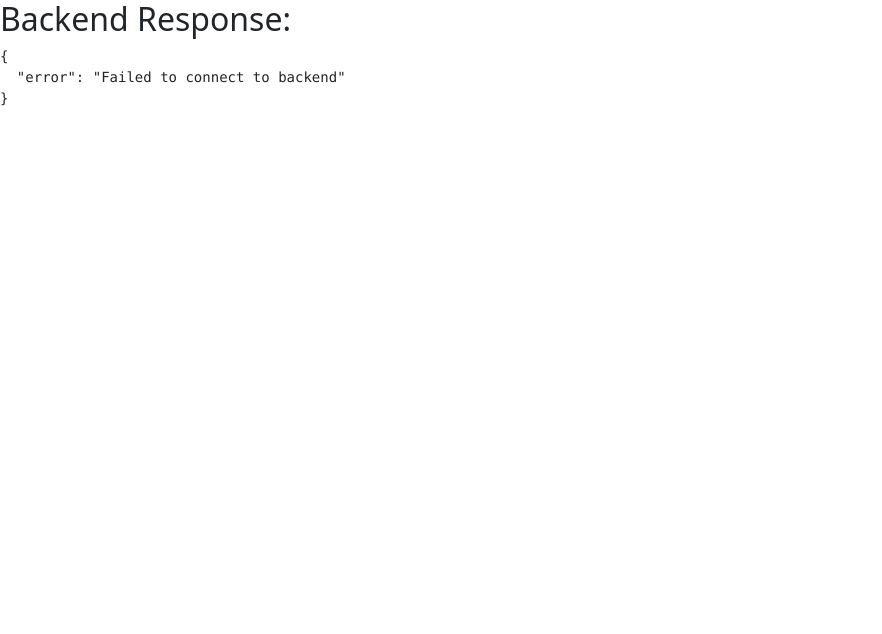
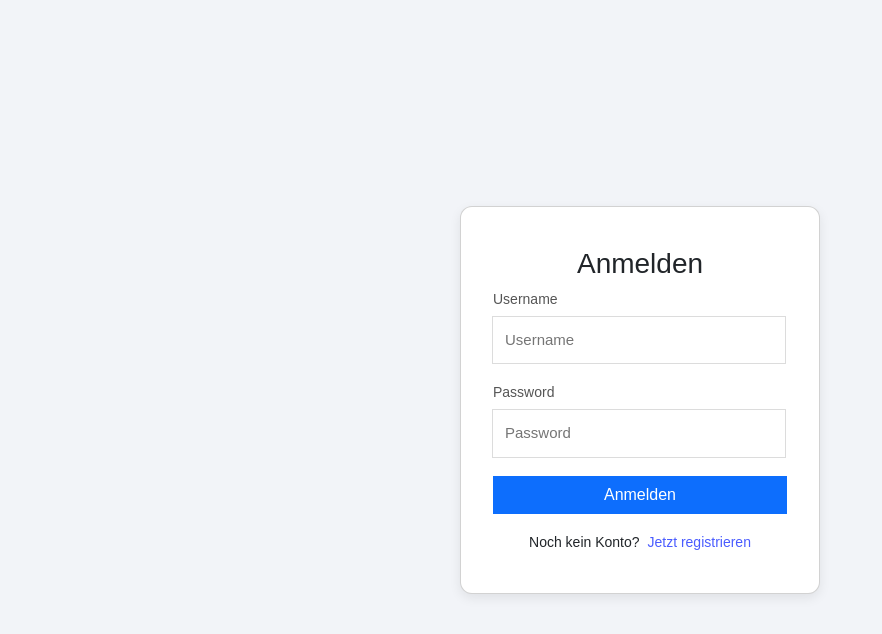
Before and after one commit to flx365/grubenfunk, a Vue app in the folder frontend/: page /login in a window 1280 px wide. Shown: the top 634 px of the page, without its empty margins (0-882 px from the left). Built offline with nearby package versions, Linux system fonts and the light colour scheme.

Commit message:
feat: add login and registration views with routing

```diff
--- a/frontend/src/App.vue
+++ b/frontend/src/App.vue
@@ -1,27 +1,9 @@
 <script setup>
-import { ref, onMounted } from 'vue'
-
-const backendResponse = ref(null)
-
-onMounted(async () => {
-  try {
-    const response = await fetch('http://127.0.0.1:8000/')
-    if (response.ok) {
-      backendResponse.value = await response.json()
-    } else {
-      backendResponse.value = { error: 'Failed to fetch data from backend' }
-    }
-  } catch (error) {
-    backendResponse.value = { error: 'Failed to connect to backend' }
-  }
-})
 </script>
 
 <template>
-  <div v-if="backendResponse">
-    <h2>Backend Response:</h2>
-    <pre>{{ backendResponse }}</pre>
-  </div>
+  <router-view />
 </template>
 
-<style scoped></style>
+<style scoped>
+</style>
--- a/frontend/src/router/index.js
+++ b/frontend/src/router/index.js
@@ -1,8 +1,15 @@
 import { createRouter, createWebHistory } from 'vue-router'
+import LoginView from '../view/LoginView.vue'
+import RegisterView from '../view/RegisterView.vue'
+import TestView from '../view/TestView.vue'
 
 const router = createRouter({
   history: createWebHistory(import.meta.env.BASE_URL),
-  routes: [],
+  routes: [
+    { path: '/', component: TestView },
+    { path: '/login', component: LoginView },
+    { path: '/register', component: RegisterView },
+  ],
 })
 
 export default router
--- a/frontend/src/view/LoginView.vue
+++ b/frontend/src/view/LoginView.vue
@@ -3,9 +3,106 @@
 </script>
 
 <template>
+  <div class="login-page">
+    <div class="card">
+      <h2>Anmelden</h2>
 
+      <div class="input-group username-group">
+        <label for="username">Username</label>
+        <input
+          id="username"
+          type="text"
+          placeholder="Username"
+        />
+      </div>
+
+      <div class="input-group password-group">
+        <label for="password">Password</label>
+        <input
+          id="password"
+          type="password"
+          placeholder="Password"
+        />
+      </div>
+
+      <button type="button" class="btn btn-primary w-100">Anmelden</button>
+
+      <div class="footer">
+        Noch kein Konto?
+        <router-link to="/register" class="link">Jetzt registrieren</router-link>
+      </div>
+    </div>
+  </div>
 </template>
 
 <style scoped>
+.login-page {
+  font-family: Arial, sans-serif;
+  background: #f2f4f8;
+  min-height: 100vh;
+  display: flex;
+  justify-content: center;
+  align-items: center;
+}
 
+.card {
+  background: #ffffff;
+  width: 360px;
+  padding: 40px 32px;
+  border-radius: 12px;
+  box-shadow: 0 4px 12px rgba(0, 0, 0, 0.08);
+}
+
+h2 {
+  text-align: center;
+  margin-bottom: 8px;
+  font-size: 28px;
+}
+
+.input-group {
+  margin-bottom: 18px;
+}
+
+.input-group label {
+  display: block;
+  margin-bottom: 6px;
+  font-size: 14px;
+  color: #555;
+}
+
+.input-group input {
+  width: 100%;
+  padding: 12px;
+  font-size: 15px;
+  border: 1px solid #dcdcdc;
+  border-radius: 0px;
+  outline: none;
+}
+
+.input-group input:focus {
+  border-color: #5b6bff;
+}
+
+.password-group {
+  position: relative;
+}
+
+.link {
+  text-decoration: none;
+  color: #4a5cff;
+}
+
+.btn {
+  border-radius: 0;
+}
+
+.footer {
+  text-align: center;
+  margin-top: 18px;
+  font-size: 14px;
+}
+
+.footer .link {
+  margin-left: 4px;
+}
 </style>
--- /dev/null
+++ b/frontend/src/view/RegisterView.vue
@@ -0,0 +1,34 @@
+<script setup>
+</script>
+
+
+<template>
+  <div class="register-page">
+    <h2>Registrieren</h2>
+    <router-link to="/login" class="link">Zurück zum Login</router-link>
+  </div>
+</template>
+
+<style scoped>
+.register-page {
+  font-family: Arial, sans-serif;
+  background: #f2f4f8;
+  min-height: 100vh;
+  display: flex;
+  flex-direction: column;
+  justify-content: center;
+  align-items: center;
+}
+
+h2 {
+  text-align: center;
+  margin-bottom: 8px;
+  font-size: 28px;
+}
+
+.link {
+  text-decoration: none;
+  color: #4a5cff;
+  margin-top: 20px;
+}
+</style>
--- /dev/null
+++ b/frontend/src/view/TestView.vue
@@ -0,0 +1,29 @@
+<script setup>
+import { ref, onMounted } from 'vue'
+
+const backendResponse = ref(null)
+
+onMounted(async () => {
+  try {
+    const response = await fetch('http://127.0.0.1:8000/')
+    if (response.ok) {
+      backendResponse.value = await response.json()
+    } else {
+      backendResponse.value = { error: 'Failed to fetch data from backend' }
+    }
+  } catch (error) {
+    backendResponse.value = { error: 'Failed to connect to backend' }
+  }
+})
+</script>
+
+<template>
+  <div v-if="backendResponse">
+    <h2>Backend Response:</h2>
+    <pre>{{ backendResponse }}</pre>
+  </div>
+</template>
+
+<style scoped>
+
+</style>
```
